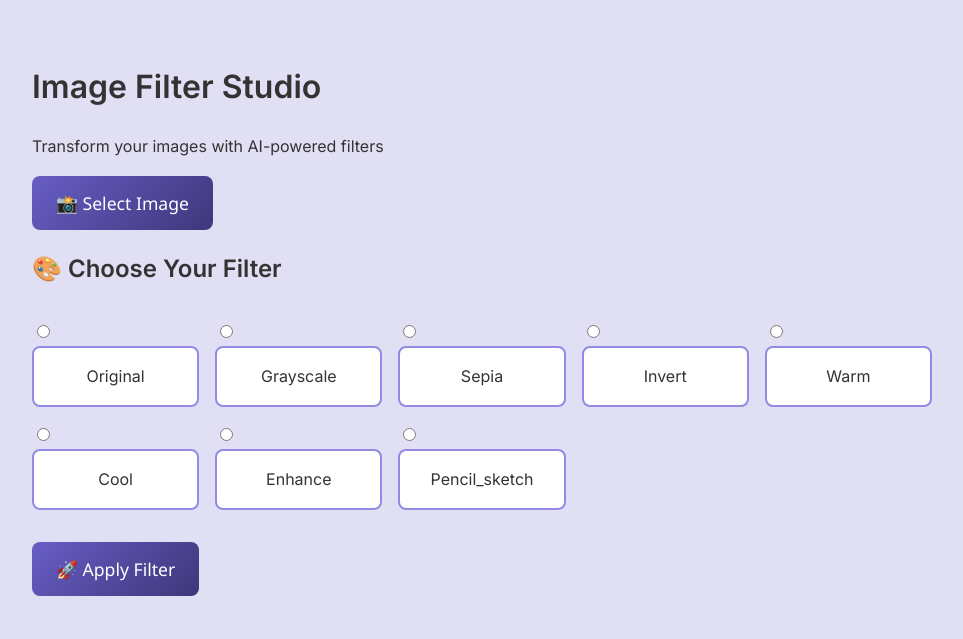
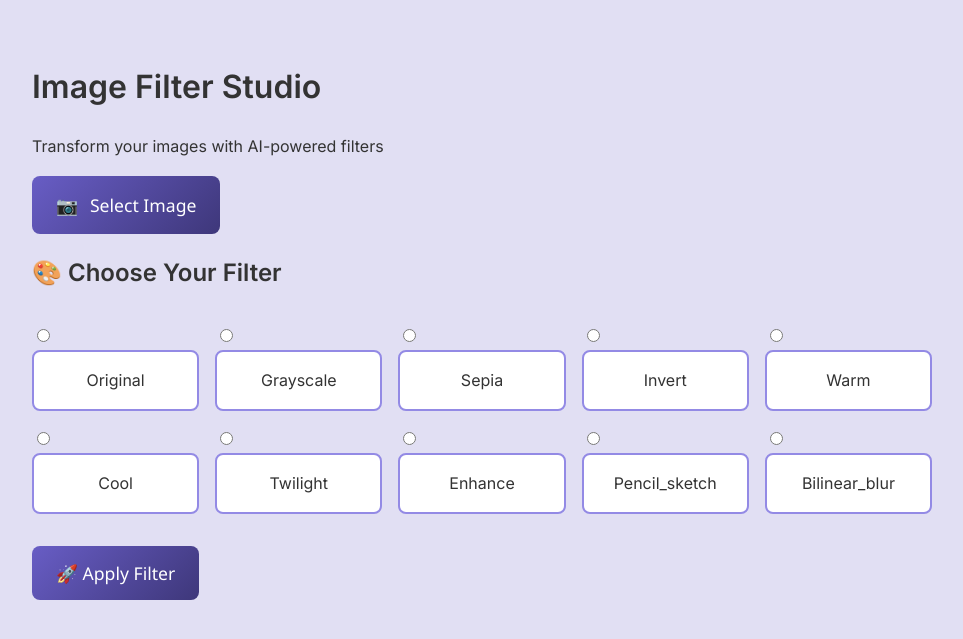
Before and after one commit to l3anxna/Foundation-Math, a Flask app: page / in a window 1520 px wide; the page is wider, and only the part inside the window is pictured. Shown: the top 639 px of that part, without its empty margins (278-1241 px from the left). Run offline with Flask 3, Linux system fonts and the light colour scheme.

Commit message:
second version

```diff
--- a/final_project/app.py
+++ b/final_project/app.py
@@ -8,6 +8,7 @@ app = Flask(__name__)
 app.config['UPLOAD_FOLDER'] = 'static/uploads'
 app.config['RESULT_FOLDER'] = 'static/results'
 app.config['ALLOWED_EXTENSIONS'] = {'png', 'jpg', 'jpeg', 'webp'}
+app.config['MAX_CONTENT_LENGTH'] = 5 * 1024 * 1024
 
 os.makedirs(app.config['UPLOAD_FOLDER'], exist_ok=True)
 os.makedirs(app.config['RESULT_FOLDER'], exist_ok=True)
@@ -16,7 +17,7 @@ def allowed_file(filename):
     return '.' in filename and \
            filename.rsplit('.', 1)[1].lower() in app.config['ALLOWED_EXTENSIONS']
 
-def resize_image(image_path, max_size=600):
+def resize_image(image_path, max_size=600, interpolation=cv2.INTER_LINEAR):
     img = cv2.imread(image_path)
     height, width = img.shape[:2]
 
@@ -24,15 +25,39 @@ def resize_image(image_path, max_size=600):
         scale = max_size / max(height, width)
         new_width = int(width * scale)
         new_height = int(height * scale)
-        img = cv2.resize(img, (new_width, new_height), interpolation=cv2.INTER_AREA)
+        img = cv2.resize(img, (new_width, new_height), interpolation=interpolation)
 
     cv2.imwrite(image_path, img)
     return img
 
+def apply_bilinear_interpolation(img):
+    """Applies bilinear interpolation to smooth the image."""
+    height, width = img.shape[:2]
+    result_img = np.zeros_like(img)
+
+    for i in range(1, height - 1):
+        for j in range(1, width - 1):
+            # Bilinear interpolation formula
+            f00 = img[i - 1, j - 1]
+            f01 = img[i - 1, j]
+            f10 = img[i, j - 1]
+            f11 = img[i, j]
+
+            x_weight = 0.5
+            y_weight = 0.5
+
+            interpolated_pixel = (
+                f00 * (1 - x_weight) * (1 - y_weight) +
+                f01 * (1 - x_weight) * y_weight +
+                f10 * x_weight * (1 - y_weight) +
+                f11 * x_weight * y_weight
+            )
+            result_img[i, j] = interpolated_pixel.astype(np.uint8)
+
+    return result_img
+
 def apply_filter(image_path, filter_name):
     img = cv2.imread(image_path)
-
-
     img = cv2.cvtColor(img, cv2.COLOR_BGR2RGB)
 
     if filter_name == 'grayscale':
@@ -49,6 +74,8 @@ def apply_filter(image_path, filter_name):
         filtered = cv2.applyColorMap(img, cv2.COLORMAP_COOL)
     elif filter_name == 'cool':
         filtered = cv2.applyColorMap(img, cv2.COLORMAP_HOT)
+    elif filter_name == 'twilight':
+        filtered = cv2.applyColorMap(img, cv2.COLORMAP_TWILIGHT)
     elif filter_name == 'enhance':
         filtered = cv2.detailEnhance(img, sigma_s=50, sigma_r=0.15)
     elif filter_name == 'pencil_sketch':
@@ -57,6 +84,9 @@ def apply_filter(image_path, filter_name):
         blurred = cv2.GaussianBlur(inverted, (21, 21), 0)
         filtered = cv2.divide(gray, 255 - blurred, scale=256)
         filtered = cv2.cvtColor(filtered, cv2.COLOR_GRAY2RGB)
+    elif filter_name == 'bilinear_blur':
+        # Apply bilinear interpolation for smoothing
+        filtered = apply_bilinear_interpolation(img)
     else:
         filtered = img
 
@@ -65,7 +95,6 @@ def apply_filter(image_path, filter_name):
 @app.route('/', methods=['GET', 'POST'])
 def index():
     if request.method == 'POST':
-
         if 'file' not in request.files:
             return render_template('index.html', error="No file selected")
 
@@ -74,23 +103,21 @@ def index():
             return render_template('index.html', error="No file selected")
 
         if file and allowed_file(file.filename):
-
             filename = f"{datetime.now().strftime('%Y%m%d%H%M%S')}_{file.filename}"
             upload_path = os.path.join(app.config['UPLOAD_FOLDER'], filename)
             file.save(upload_path)
-            resize_image(upload_path, max_size=800)
 
+            resize_image(upload_path)
 
             selected_filter = request.form.get('filter', 'original')
-
             filtered_image = apply_filter(upload_path, selected_filter)
             result_path = os.path.join(app.config['RESULT_FOLDER'], filename)
             cv2.imwrite(result_path, cv2.cvtColor(filtered_image, cv2.COLOR_RGB2BGR))
 
             return render_template('index.html',
-                                 original=filename,
-                                 result=filename,
-                                 filter_used=selected_filter)
+                                   original=filename,
+                                   result=filename,
+                                   filter_used=selected_filter)
 
     return render_template('index.html')
 
--- a/final_project/static/css/main.css
+++ b/final_project/static/css/main.css
@@ -59,6 +59,28 @@ input[type="file"] {
     cursor: pointer;
 }
 
+.button {
+    display: inline-flex;
+    align-items: center;
+    gap: 0.75rem;
+    padding: 15px 24px;
+    background: linear-gradient(135deg, #685DC5 0%, #3E377A 100%);
+    color: white;
+    border-radius: 0.5rem;
+    cursor: pointer;
+    transition: transform 0.2s ease, box-shadow 0.2s ease;
+    font-family: 'Segoe UI', system-ui;
+    font-size: 1.1rem;
+    border: none;
+    position: relative;
+    overflow: hidden;
+}
+
+.button:hover {
+    background: var(--primary-hover);
+    transform: scale(1.05);
+}
+
 button {
     display: inline-flex;
     align-items: center;
@@ -81,7 +103,7 @@ button:hover {
     transform: scale(1.05);
 }
 
-    .visually-hidden {
+.visually-hidden {
     position: absolute;
     width: 1px;
     height: 1px;
@@ -90,7 +112,7 @@ button:hover {
     overflow: hidden;
     clip: rect(0, 0, 0, 0);
     border: 0;
-    }
+}
 
 @media (max-width: 768px) {
     .image-box {
--- a/final_project/templates/index.html
+++ b/final_project/templates/index.html
@@ -1,51 +1,64 @@
 <!DOCTYPE html>
-<html>
+<html lang="en">
 <head>
+    <meta charset="UTF-8">
+    <meta name="viewport" content="width=device-width, initial-scale=1.0">
     <title>Image Filter App</title>
+    <!-- Link to CSS files -->
     <link rel="stylesheet" href="{{ url_for('static', filename='css/main.css') }}">
     <link rel="stylesheet" href="{{ url_for('static', filename='css/filters.css') }}">
+    <!-- Google Fonts -->
     <link href="https://fonts.googleapis.com/css2?family=Inter:wght@400;600&family=Space+Mono&display=swap" rel="stylesheet">
 </head>
 <body>
     <div class="container">
+        <!-- Header Section -->
         <header>
             <h1>Image Filter Studio</h1>
             <p class="subtitle">Transform your images with AI-powered filters</p>
         </header>
 
+        <!-- Form Section -->
         <form method="POST" enctype="multipart/form-data">
+            <!-- Upload Image Section -->
             <div class="upload-container">
-                <input type="file" id="file-input" class="visually-hidden" accept="image/*" required>
-                    <button type="submit">📸 Select Image</button>
+                <input type="file" id="file-input" name="file" class="visually-hidden" accept="image/*" required>
+                <label for="file-input" class="button">
+                    <span class="btn-icon">📷</span>
+                    Select Image
+                </label>
                 <div class="image-preview" aria-live="polite"></div>
             </div>
 
+            <!-- Results Section -->
+            {% if original and result %}
             <section class="results">
                 <div class="results-container">
-                    {% if original and result %}
-                    <section class="results">
                     <div class="image-container">
+                        <!-- Original Image -->
                         <div class="image-box">
                             <h3>Original Image</h3>
                             <div class="image-wrapper">
-                                    <img src="{{ url_for('send_uploaded_file', filename=original) }}">
+                                <img src="{{ url_for('send_uploaded_file', filename=original) }}" alt="Original Image">
                             </div>
                         </div>
+
+                        <!-- Filtered Image -->
                         <div class="image-box">
                             <h3>Filtered Image ({{ filter_used|title }})</h3>
                             <div class="image-wrapper">
-                                    <img src="{{ url_for('send_result_file', filename=result) }}">
+                                <img src="{{ url_for('send_result_file', filename=result) }}" alt="Filtered Image">
+                            </div>
                         </div>
                     </div>
                 </div>
             </section>
             {% endif %}
-                </div>
-            </section>
 
+            <!-- Filters Section -->
             <h2 class="filter-heading">🎨 Choose Your Filter</h2>
             <div class="filters">
-                {% for filter in ['original', 'grayscale', 'sepia', 'invert', 'warm', 'cool', 'enhance', 'pencil_sketch'] %}
+                {% for filter in ['original', 'grayscale', 'sepia', 'invert', 'warm', 'cool', 'twilight', 'enhance', 'pencil_sketch', 'bilinear_blur'] %}
                     <label>
                         <input type="radio" name="filter" value="{{ filter }}"
                             {% if filter_used == filter %}checked{% endif %}>
@@ -54,17 +67,17 @@
                 {% endfor %}
             </div>
 
+            <!-- Submit Button -->
             <button type="submit">🚀 Apply Filter</button>
 
+            <!-- Error Message -->
             {% if error %}
                 <div class="error">{{ error }}</div>
             {% endif %}
         </form>
-
-        {% if original and result %}
-        {% endif %}
     </div>
 
+    <!-- Link to JavaScript file -->
     <script src="{{ url_for('static', filename='js/interactions.js') }}"></script>
 </body>
 </html>
```
Lines whose indentation alone changed are shown as unchanged.
